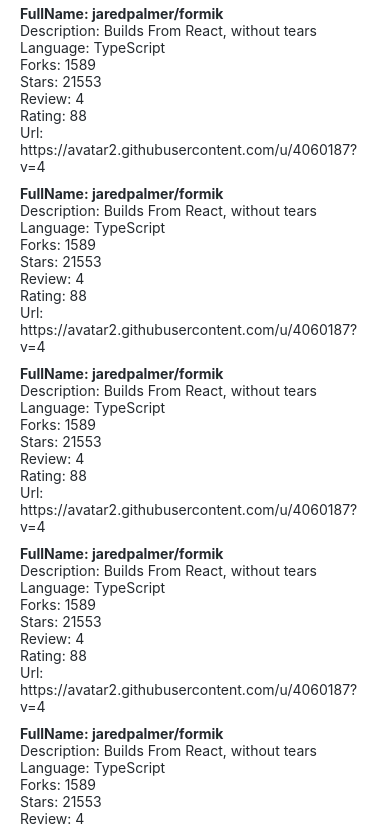
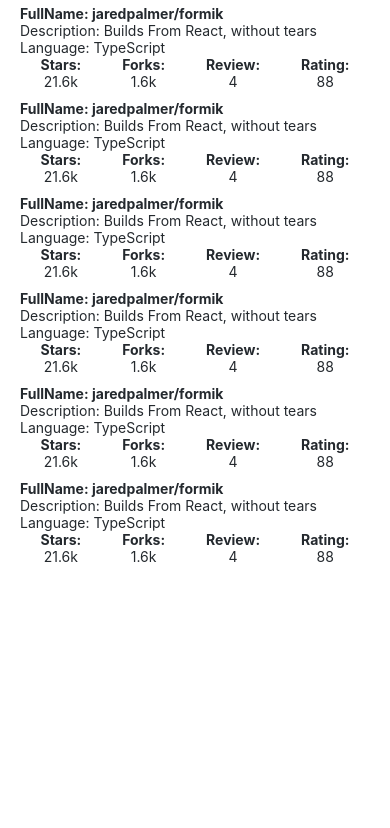
Before and after one commit to ruinov2/rate-repository-app, a React Native app: screen / in a window 390 px wide. Shown: the top 828 px of the page. Built offline with nearby package versions, Linux system fonts and the light colour scheme.

Commit message:
Añadido columnas y añadido metodo para parsear los 1000

```diff
--- a/src/components/RepositoryItem.jsx
+++ b/src/components/RepositoryItem.jsx
@@ -1,6 +1,7 @@
 import React from 'react';
 import { View, Text, StyleSheet } from 'react-native';
 import StyledText from './StyledText.jsx';
+import RepositoryStats from './RepositoryStats.jsx';
 
 const RepositoryItem = (props) => (
   <View key={props.id} style={styles.container}>
@@ -9,11 +10,7 @@
     </StyledText>
     <StyledText>Description: {props.description}</StyledText>
     <StyledText>Language: {props.language}</StyledText>
-    <StyledText>Forks: {props.forksCount}</StyledText>
-    <StyledText>Stars: {props.stargazersCount}</StyledText>
-    <StyledText>Review: {props.reviewCount}</StyledText>
-    <StyledText>Rating: {props.ratingAverage}</StyledText>
-    <StyledText>Url: {props.ownerAvatarUrl}</StyledText>
+    <RepositoryStats {...props} />
   </View>
 );
 
--- /dev/null
+++ b/src/components/RepositoryStats.jsx
@@ -0,0 +1,44 @@
+import React from 'react';
+import { View } from 'react-native';
+import StyledText from './StyledText.jsx';
+
+const parseThousands = (value) => {
+  return value >= 1000 ? `${Math.round(value / 100) / 10}k` : String(value);
+};
+
+const RepositoryStats = (props) => {
+  return (
+    <View style={{ flexDirection: 'row', justifyContent: 'space-around' }}>
+      <View>
+        <StyledText align='center' fontWeight='bold'>
+          Stars:
+        </StyledText>
+        <StyledText align='center'>
+          {parseThousands(props.stargazersCount)}
+        </StyledText>
+      </View>
+      <View>
+        <StyledText align='center' fontWeight='bold'>
+          Forks:
+        </StyledText>
+        <StyledText align='center'>
+          {parseThousands(props.forksCount)}
+        </StyledText>
+      </View>
+      <View>
+        <StyledText align='center' fontWeight='bold'>
+          Review:
+        </StyledText>
+        <StyledText align='center'>{props.reviewCount}</StyledText>
+      </View>
+      <View>
+        <StyledText align='center' fontWeight='bold'>
+          Rating:
+        </StyledText>
+        <StyledText align='center'>{props.ratingAverage}</StyledText>
+      </View>
+    </View>
+  );
+};
+
+export default RepositoryStats;
--- a/src/components/StyledText.jsx
+++ b/src/components/StyledText.jsx
@@ -21,6 +21,9 @@
   subheading: {
     fontSize: theme.fontSizes.subheading,
   },
+  textAlignCenter: {
+    textAlign: 'center',
+  },
 });
 
 export default function StyledText({
@@ -29,6 +32,7 @@
   fontSize,
   fontWeight,
   style,
+  align,
   ...restOfProps
 }) {
   const textStyles = [
@@ -37,6 +41,7 @@
     color === 'secondary' && styles.colorSecondary,
     fontSize === 'bold' && styles.subheading,
     fontWeight === 'bold' && styles.bold,
+    align === 'center' && styles.textAlignCenter,
   ];
   return (
     <Text style={textStyles} {...restOfProps}>
```
